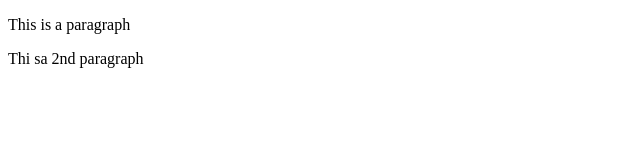
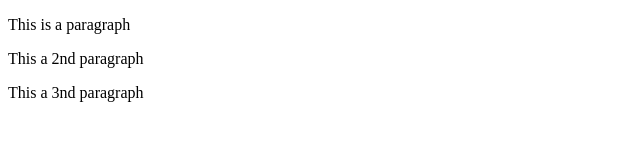
Before and after one commit to VishnuMariappan/git-example-project, a plain HTML site: page page3.html in a window 1280 px wide. Shown: the whole page, without its empty margins (0-640 px from the left). Drawn offline with Linux system fonts and the light colour scheme.

Commit message:
added new paragraph in page3.html

```diff
--- a/page3.html
+++ b/page3.html
@@ -8,6 +8,7 @@
 </head>
 <body>
     <p>This is a paragraph</p>
-    <p>Thi sa 2nd paragraph</p>
+    <p>This a 2nd paragraph</p>
+    <p>This a 3nd paragraph</p>
 </body>
 </html>
```
